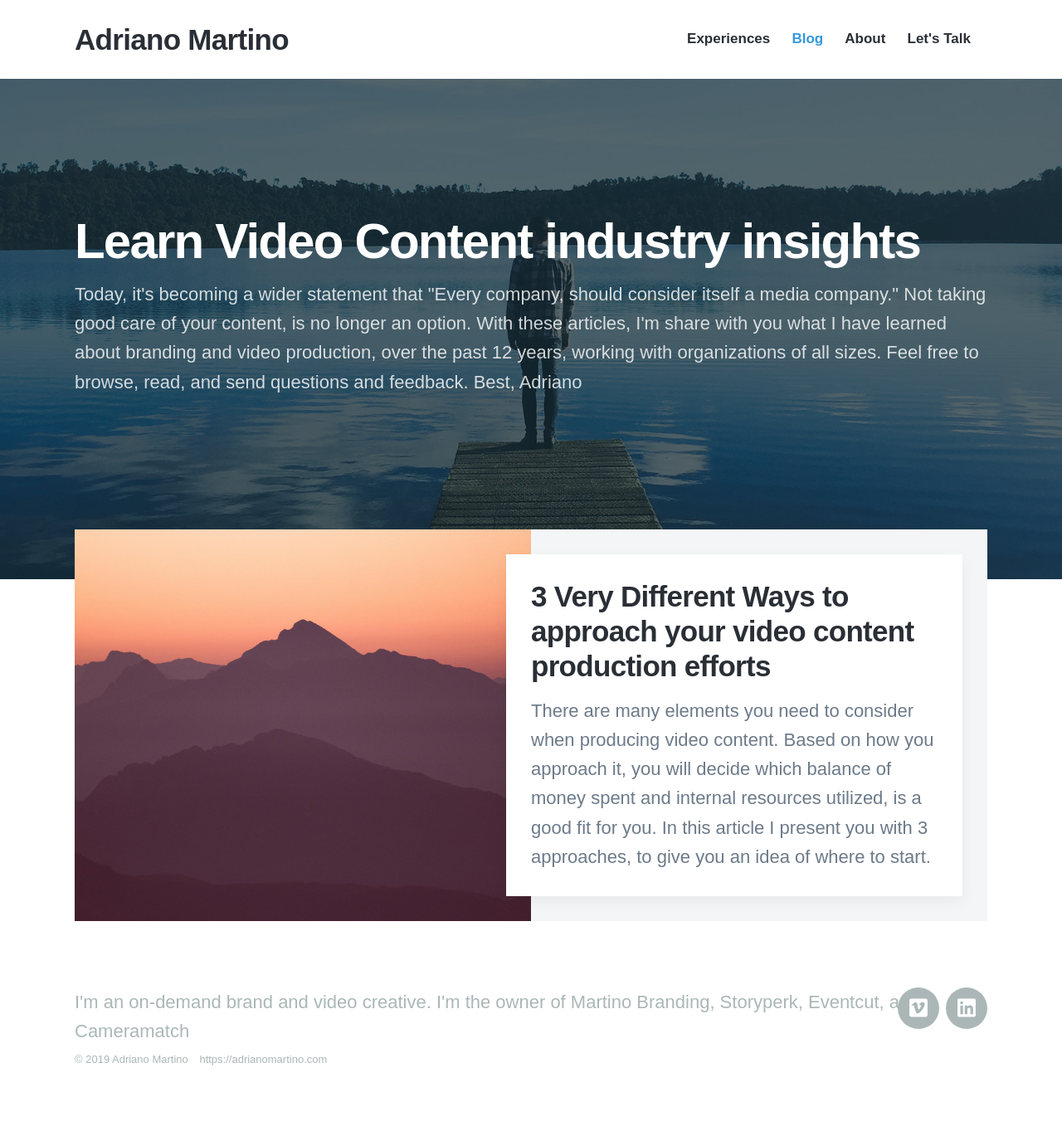
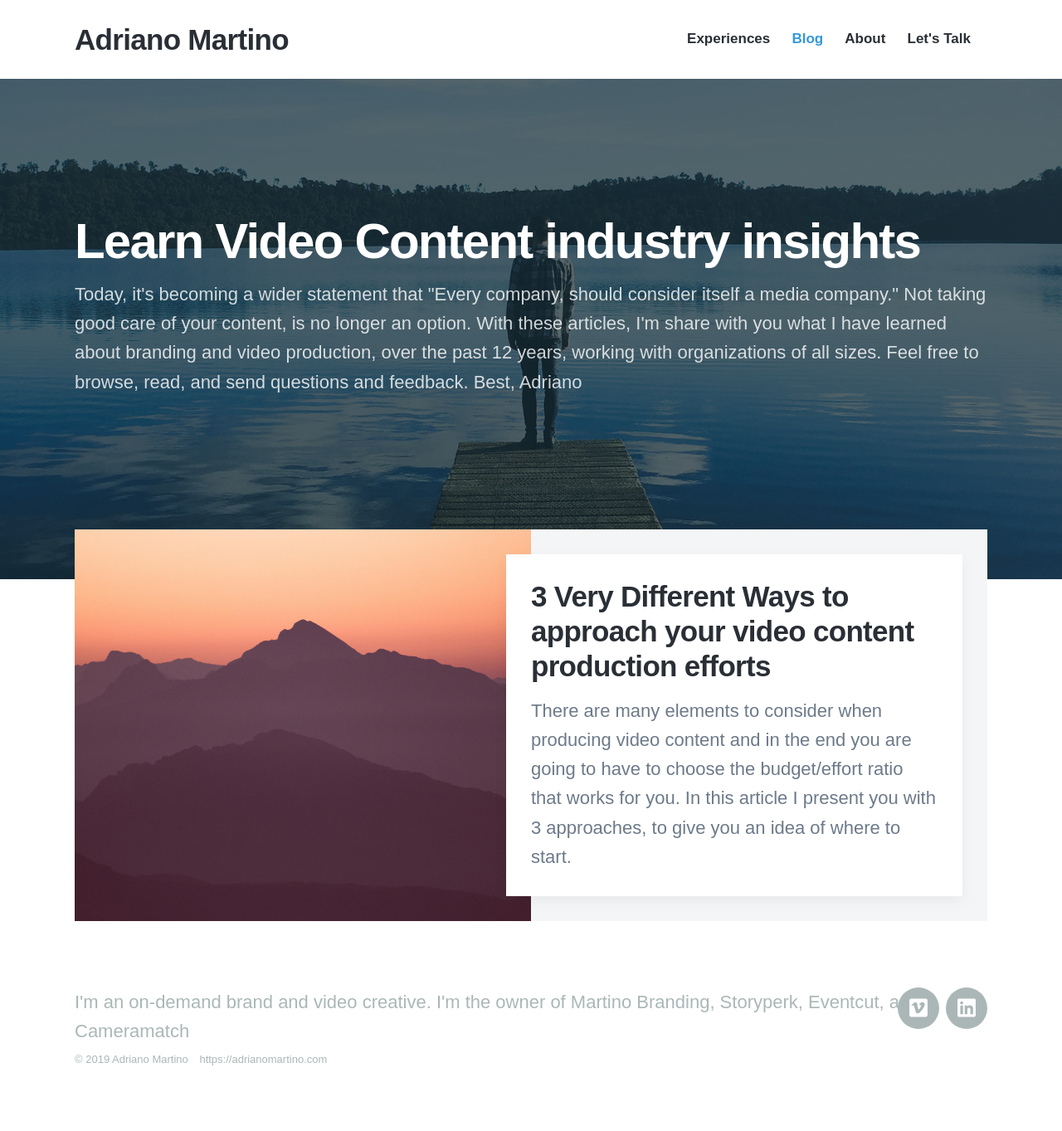
Before and after one commit to adrianomartino/amartino, a Jekyll site: the page built from blog/index.html, in a window 1280 px wide. Shown: the whole page at 83% size. Built offline with Jekyll 4.4.1, drawn with Linux system fonts in a browser that asks for light colours; nearby versions of some CDN libraries; some web fonts are replaced; the list of posts is cut into pages by our own code.

Commit message:
Update from Forestry.io Adriano Martino updated _posts/2018-06-30-demo-post.md

```diff
--- a/_posts/2018-06-30-demo-post.md
+++ b/_posts/2018-06-30-demo-post.md
@@ -1,10 +1,10 @@
 ---
 title: 3 Very Different Ways to approach your video content production efforts
 date: 2019-04-23 00:00:00 +0000
-description: There are many elements you need to consider when producing video content.
-  Based on how you approach it, you will decide which balance of money spent and internal
-  resources utilized, is a good fit for you. In this article I present you with 3
-  approaches, to give you an idea of where to start.
+description: There are many elements to consider when producing video content and
+  in the end you are going to have to choose the budget/effort ratio that works for
+  you. In this article I present you with 3 approaches, to give you an idea of where
+  to start.
 featured_image: "/images/demo/demo-square.jpg"
 
 ---
```
